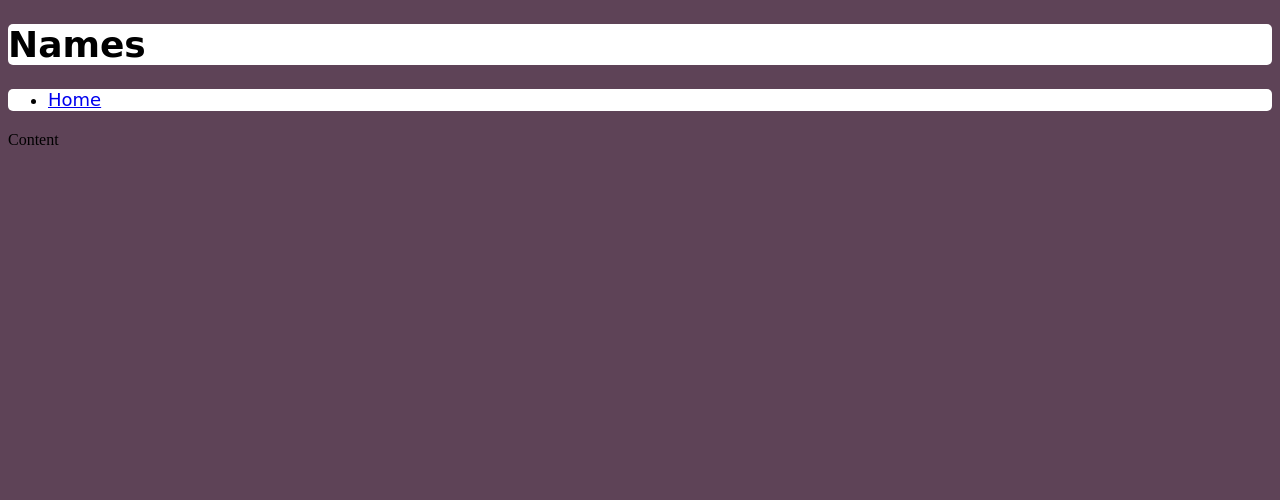
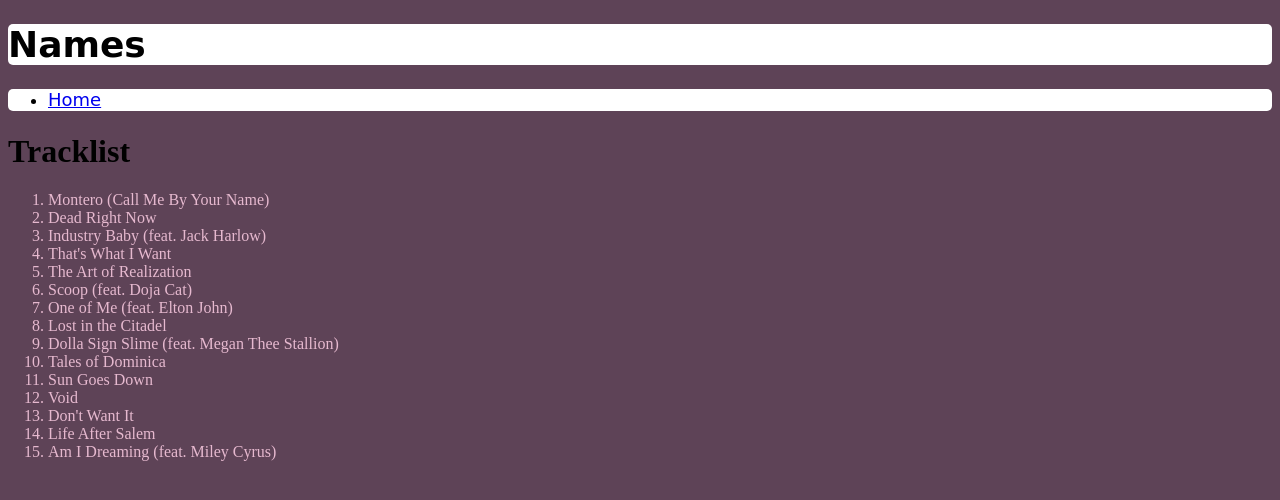
Before and after one commit to jdmar3-comp426/a01-sam22unc, a website: page names.html in a window 1280 px wide. Drawn offline with Linux system fonts and the light colour scheme.

Commit message:
tracklist

```diff
--- a/names.html
+++ b/names.html
@@ -18,7 +18,24 @@
             </ul>
         </nav>
         <div class="content">
-            <p>Content</p>
+            <h1>Tracklist</h1>
+            <ol>
+                <li>Montero (Call Me By Your Name)</li>
+                <li>Dead Right Now</li>
+                <li>Industry Baby (feat. Jack Harlow)</li>
+                <li>That's What I Want</li>
+                <li>The Art of Realization</li>
+                <li>Scoop (feat. Doja Cat)</li>
+                <li>One of Me (feat. Elton John)</li>
+                <li>Lost in the Citadel</li>
+                <li>Dolla Sign Slime (feat. Megan Thee Stallion)</li>
+                <li>Tales of Dominica</li>
+                <li>Sun Goes Down</li>
+                <li>Void</li>
+                <li>Don't Want It</li>
+                <li>Life After Salem</li>
+                <li>Am I Dreaming (feat. Miley Cyrus)</li>
+            </ol>
         </div>
     </body>
 </html>
--- a/styles.css
+++ b/styles.css
@@ -36,3 +36,7 @@
 div>h4 {
     color: white;
 }
+
+ol>li {
+    color: rgb(230, 185, 207);
+}
```
